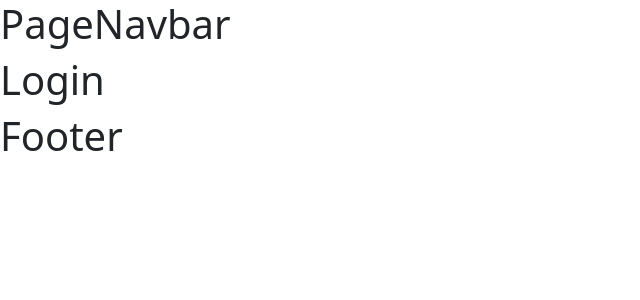
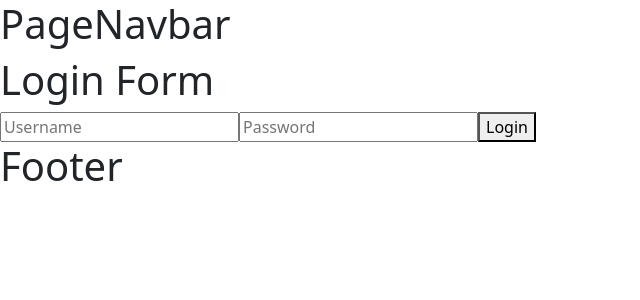
Before and after one commit to verodr/sei65-project-3-app, a React (Create React App) app: page /login in a window 1280 px wide. Shown: the top 300 px of the page, without its empty margins (0-640 px from the left). Built offline with nearby package versions, Linux system fonts and the light colour scheme; the HTML template or start-up script is replaced by a standard one.

Commit message:
login and registration form functionallity is completed

```diff
--- a/src/components/Login.js
+++ b/src/components/Login.js
@@ -1,7 +1,56 @@
+import { useState } from 'react'
+import axios from 'axios'
+import { useNavigate } from 'react-router-dom'
+
 
 const Login = () => {
+
+  const [ loginData, setloginData ] = useState({
+    userName: '',
+    password: '',
+  })
+
+  const navigate = useNavigate()
+
+  const [ errors, setErrors ] = useState(false)
+
+  const handleChange = (e) => {
+    setloginData({ ...loginData, [e.target.name]: e.target.value })
+    setErrors(false)
+  }
+
+  const onSubmit = async (e) => {
+    e.preventDefault()
+
+    try {
+      const res = await axios.post('http://localhost:4000/login', loginData)
+      const { token } = res.data
+      localStorage.setItem('token', token)
+      axios.defaults.headers.common['Authorization'] = `Bearer ${token}`
+      navigate('/')
+    } catch (error) {
+      console.log(error)
+      setErrors(error.response.data.message)
+    }
+
+  }
+
+
   return (
-    <h1>Login</h1>
+    <div>
+      <div>
+        <h1>Login Form</h1>
+      </div>
+      {errors && <div className='error'>{errors}</div>}
+      <form onSubmit={onSubmit}>
+        <input
+          type='text' name='userName' placeholder='Username' value={loginData.userName} onChange={handleChange}
+        />
+        <input type='password' name='password' placeholder='Password' value={loginData.password} onChange={handleChange}
+        />
+        <button type='submit'>Login</button>
+      </form>
+    </div>
   )
 
 }
--- a/src/components/Register.js
+++ b/src/components/Register.js
@@ -17,6 +17,7 @@ const Register = () => {
 
   const handleChange = (e) => {
     setRegisterData({ ...registerData, [e.target.name]: e.target.value })
+    setErrors(false)
   }
 
   const onSubmit = async (e) => {
@@ -27,7 +28,7 @@ const Register = () => {
       navigate('/login')
     } catch (error) {
       console.log(error)
-      setErrors(true)
+      setErrors(error.response.data.message)
     }
 
   }
```
